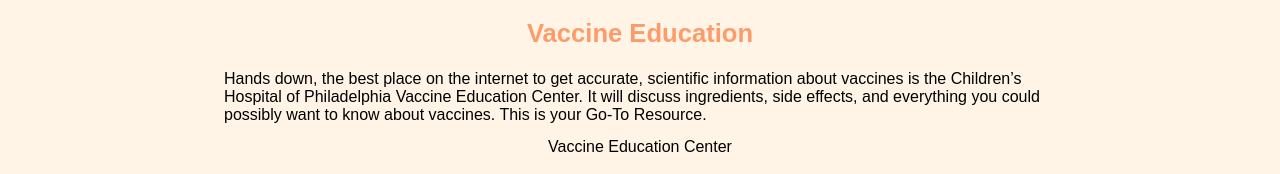
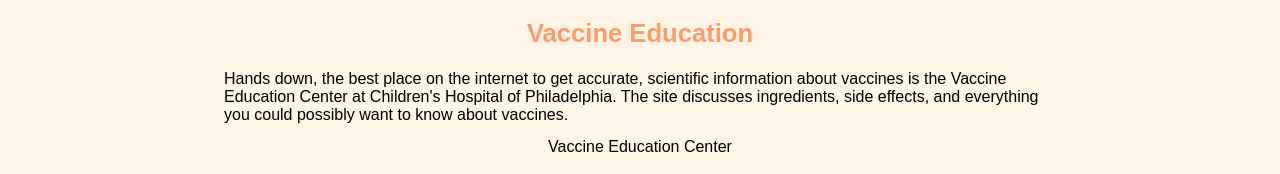
Before and after one commit to BowersMatthew/katebowersmd.com, a React (Create React App) app in the folder kate-bowers-md/: page /resources/vaccines in a window 1280 px wide. Shown: the part 262-436 px from the top of the page. Built offline with nearby package versions, Linux system fonts and the light colour scheme.

Commit message:
made cdc page open in new tab

```diff
--- a/kate-bowers-md/src/components/resources/vaccines/vaccines.js
+++ b/kate-bowers-md/src/components/resources/vaccines/vaccines.js
@@ -88,9 +88,14 @@
             <div className="content">
                 <div className="full">
                     <h2 className="vaccine-heading">Vaccine Education</h2>
-                    <p className="content-text">Hands down, the best place on the internet to get accurate, scientific information about vaccines is the Children’s Hospital of Philadelphia Vaccine Education Center. It will discuss ingredients, side effects, and everything you could possibly want to know about vaccines. This is your Go-To Resource.
+                    <p className="content-text">Hands down, the best place on the internet to get accurate, scientific information about vaccines is the Vaccine Education Center at Children's Hospital of Philadelphia. The site discusses ingredients, side effects, and everything you could possibly want to know about vaccines.
                     </p>
-                    <a className="glow" href="http://www.chop.edu/centers-programs/vaccine-education-center">Vaccine Education Center</a>
+                    <a className="glow"
+                        href="http://www.chop.edu/centers-programs/vaccine-education-center"
+                        target='_blank'
+                        rel='noopener noreferrer'>
+                            Vaccine Education Center
+                    </a>
                 </div>
                 <h2>Our Vaccine Schedule</h2>
                 <div><iframe src="https://www.cdc.gov/vaccines/schedules/easy-to-read/child-shell-easyread.html" width="65%" height="1000px" frameborder="0" scrolling="auto" title="Easy-to-Read Schedule for Children, Birth through 6 Years">Easy-to-Read Schedule for Children, Birth through 6 Years</iframe></div>
```
